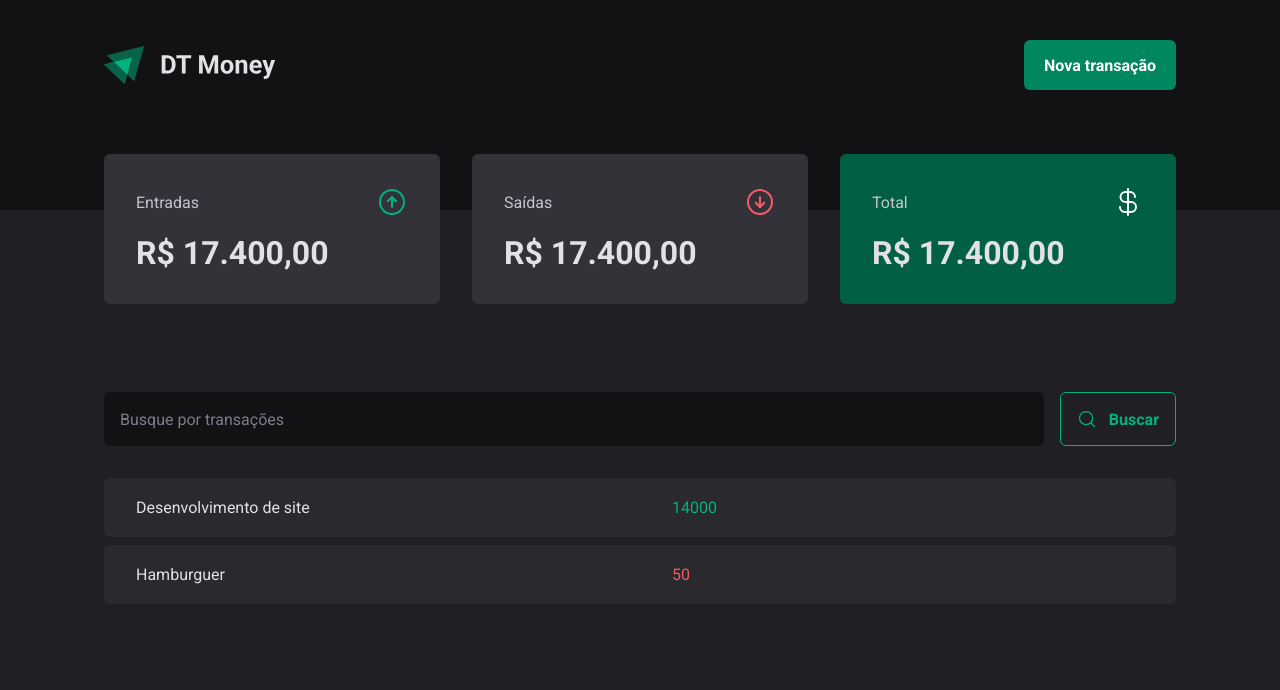
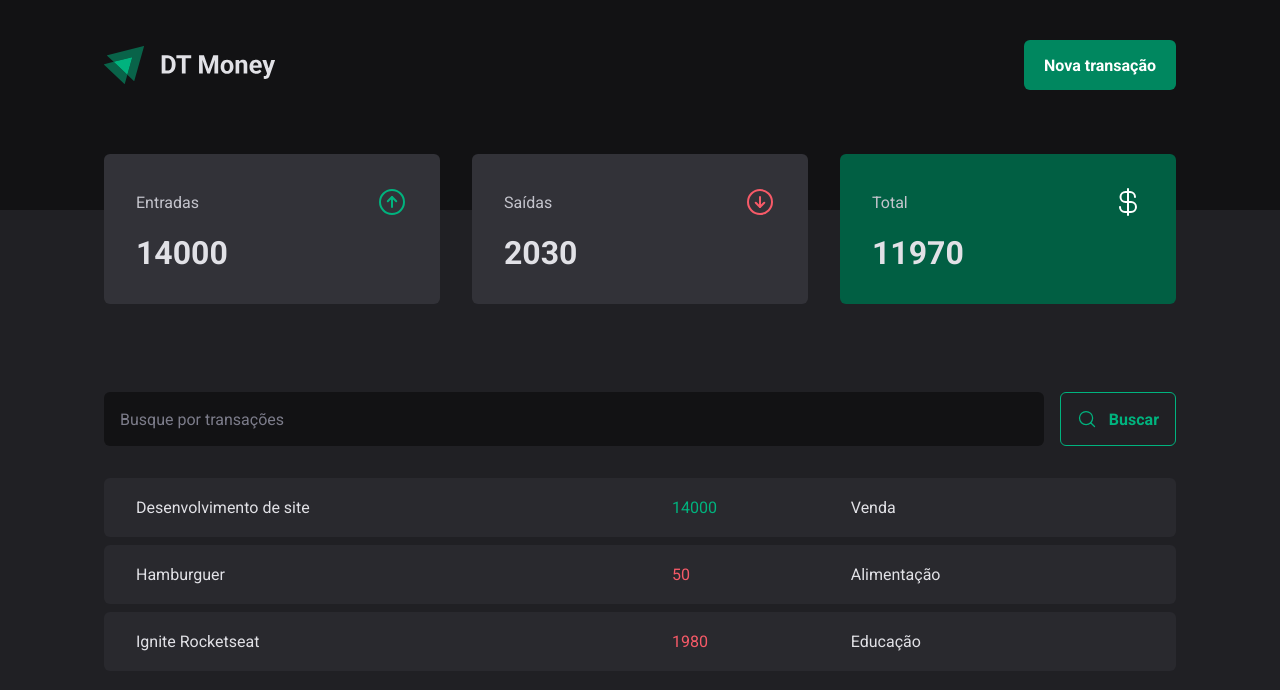
Before and after one commit to CarolMaiaP/ignite-dt-money, a React (Vite) app: page / in a window 1280 px wide. Shown: the top 690 px of the page. Built offline with nearby package versions, Linux system fonts and the light colour scheme; data requests are answered from the project's data file.

Commit message:
feat: API Connection - Calculating transaction summary

```diff
--- a/server.json
+++ b/server.json
@@ -4,6 +4,7 @@
       "id": 1,
       "description": "Desenvolvimento de site",
       "type": "income",
+      "category": "Venda",
       "price": 14000,
       "createAt": "2022-10-05T15:19:04.456Z"
     },
@@ -11,8 +12,17 @@
       "id": 2,
       "description": "Hamburguer",
       "type": "outcome",
+      "category": "Alimentação",
       "price": 50,
       "createAt": "2022-10-05T15:19:30.456Z"
+    },
+    {
+      "id": 3,
+      "description": "Ignite Rocketseat",
+      "type": "outcome",
+      "category": "Educação",
+      "price": 1980,
+      "createAt": "2022-10-05T15:19:15.456Z"
     }
   ]
 }
--- a/src/components/Summary/index.tsx
+++ b/src/components/Summary/index.tsx
@@ -5,6 +5,27 @@
 
 export function Summary(){
   const {transactions} = useContext(TransactionsContext)
+
+  //
+
+  const summary = transactions.reduce(
+    (acc, transaction) => {
+      if (transaction.type === 'income'){
+        acc.income += transaction.price;
+        acc.total += transaction.price;
+      } else {
+        acc.outcome += transaction.price;
+        acc.total -= transaction.price;
+      }
+
+      return acc;
+    },
+    {
+      income: 0,
+      outcome: 0,
+      total: 0
+    }
+  )
 
   return(
     <SummaryContainer>
@@ -14,7 +35,7 @@
           <ArrowCircleUp size={32} color="#00b37e"/>
         </header>
 
-        <strong>R$ 17.400,00</strong>
+        <strong>{summary.income}</strong>
       </SummaryCard>
 
       <SummaryCard>
@@ -23,7 +44,7 @@
           <ArrowCircleDown size={32} color="#f75a68"/>
         </header>
 
-        <strong>R$ 17.400,00</strong>
+        <strong>{summary.outcome}</strong>
       </SummaryCard>
 
       <SummaryCard variant="green">
@@ -32,7 +53,7 @@
           <CurrencyDollar size={32} color="#fff"/>
         </header>
 
-        <strong>R$ 17.400,00</strong>
+        <strong>{summary.total}</strong>
       </SummaryCard>
     </SummaryContainer>
   )
```
